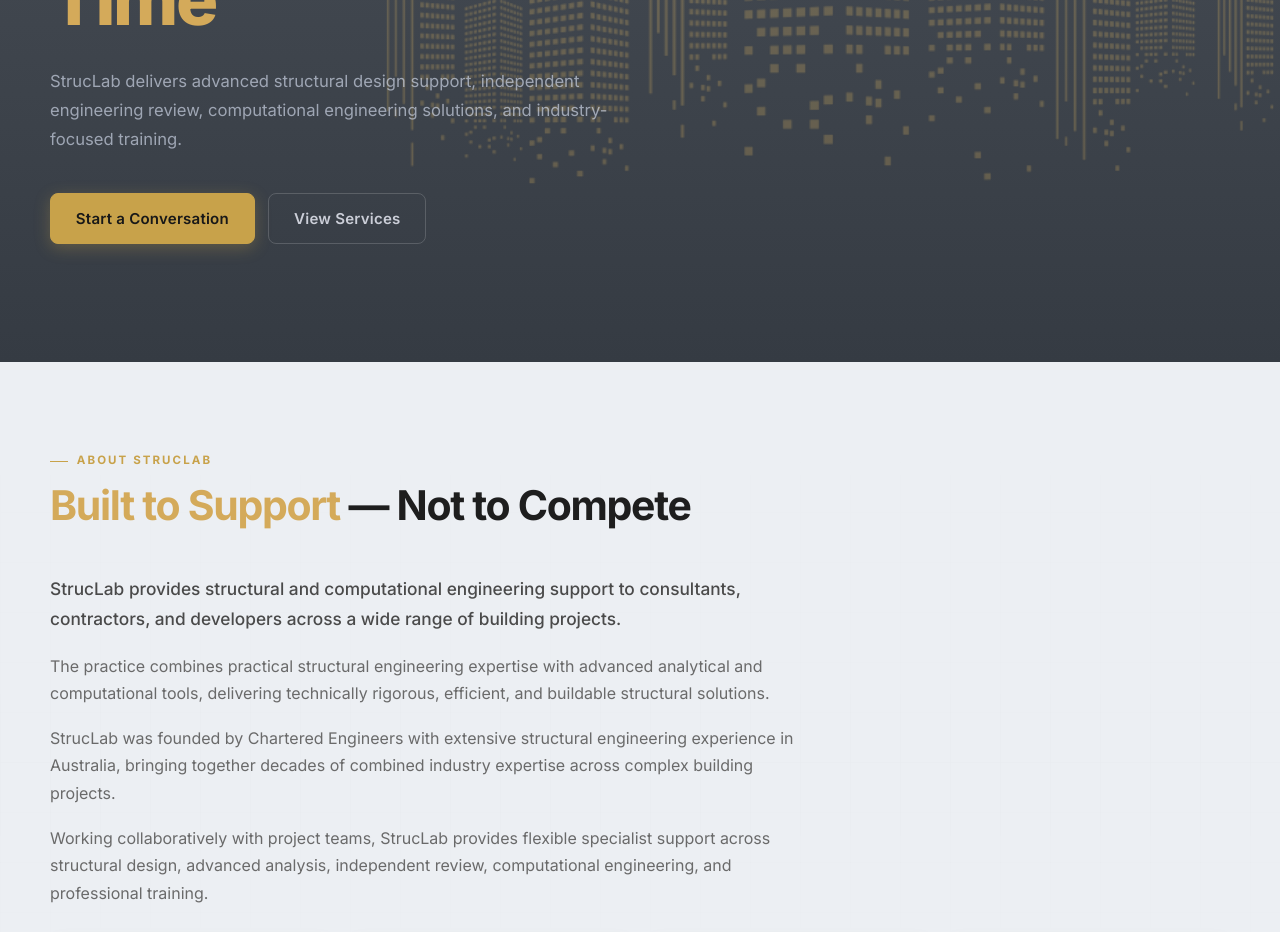
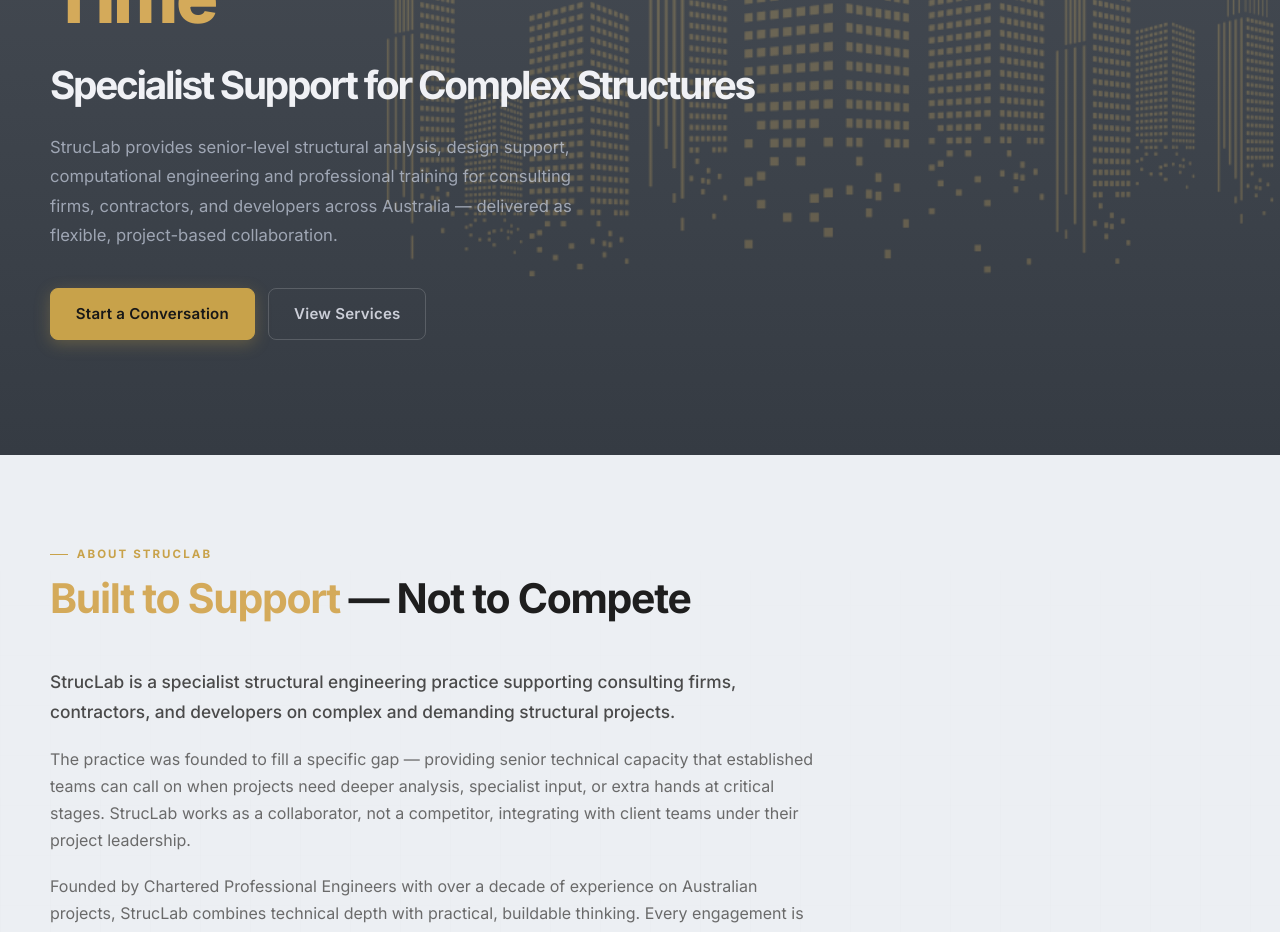
Before and after one commit to alkhatibfadi90/stuclab_website, a React (Vite) app: page / in a window 1280 px wide. Shown: the part 420-1352 px from the top of the page. Built offline with nearby package versions, Linux system fonts and the light colour scheme.

Commit message:
update about section
update about section

```diff
--- a/src/components/About.jsx
+++ b/src/components/About.jsx
@@ -18,23 +18,25 @@
         <div className="about-body" data-reveal>
           <div className="about-text-col">
             <p className="about-lead">
-              StrucLab provides structural and computational engineering support to consultants,
-              contractors, and developers across a wide range of building projects.
+              StrucLab is a specialist structural engineering practice supporting consulting firms,
+              contractors, and developers on complex and demanding structural projects.
             </p>
             <p>
-              The practice combines practical structural engineering expertise with advanced
-              analytical and computational tools, delivering technically rigorous, efficient, and
-              buildable structural solutions.
+              The practice was founded to fill a specific gap — providing senior technical capacity
+              that established teams can call on when projects need deeper analysis, specialist
+              input, or extra hands at critical stages. StrucLab works as a collaborator, not a
+              competitor, integrating with client teams under their project leadership.
             </p>
             <p>
-              StrucLab was founded by Chartered Engineers with extensive structural engineering
-              experience in Australia, bringing together decades of combined industry expertise
-              across complex building projects.
+              Founded by Chartered Professional Engineers with over a decade of experience on
+              Australian projects, StrucLab combines technical depth with practical, buildable
+              thinking. Every engagement is delivered with the same standard of rigour expected
+              on landmark projects, scaled to suit the brief.
             </p>
             <p>
-              Working collaboratively with project teams, StrucLab provides flexible specialist
-              support across structural design, advanced analysis, independent review,
-              computational engineering, and professional training.
+              By keeping the practice focused and specialist, StrucLab offers structural firms a
+              reliable extension of their own technical capability — without the overhead of a
+              permanent hire.
             </p>
           </div>
         </div>
--- a/src/components/Hero.jsx
+++ b/src/components/Hero.jsx
@@ -10,10 +10,14 @@
           <h1 id="hero-title">
             Shaping Structures<br />
             <span className="hero-title-accent">One Algorithm at a Time</span>
+            <span style={{ display: 'block', fontSize: '0.55em', fontWeight: 700, marginTop: '0.6em' }}>
+              Specialist Support for Complex Structures
+            </span>
           </h1>
           <p className="hero-subtext">
-            StrucLab delivers advanced structural design support, independent engineering review,
-            computational engineering solutions, and industry-focused training.
+            StrucLab provides senior-level structural analysis, design support, computational
+            engineering and professional training for consulting firms, contractors, and developers across Australia —
+            delivered as flexible, project-based collaboration.
           </p>
           <div className="hero-actions">
             <a className="btn btn-primary" href="#contact">
```
